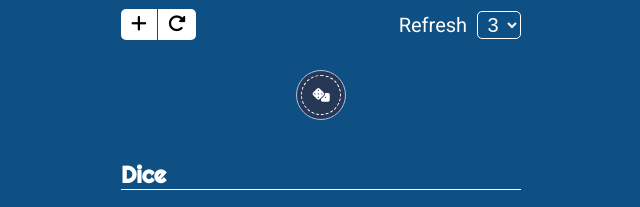
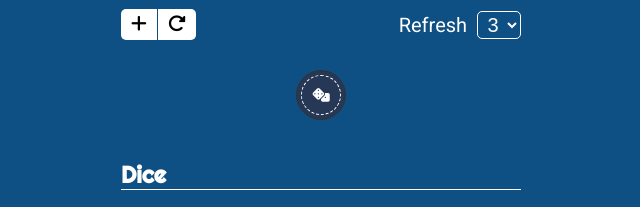
Before and after one commit to ryankinal/dnd, a plain HTML site: page fate-core/index.html in a window 1280 px wide. Both pictures are taken after a click on the button 457 px from the left and 175 px from the top of the page. Shown: the part 151-358 px from the top of the page, 319-959 px from the left. Drawn offline with Linux system fonts and the light colour scheme.

Commit message:
Changed outer border color on fate points

```diff
--- a/fate-core/dice.css
+++ b/fate-core/dice.css
@@ -206,7 +206,7 @@ td:first-child {
 	justify-content: center;
 	align-items: center;
 	margin: 5px;
-	border: solid #B1C0DE 1px;
+	border: solid #333 1px;
 	transition: transform 0.6s ease-in-out;
 	transform: rotateY(0), rotateX(0);
 }
```
